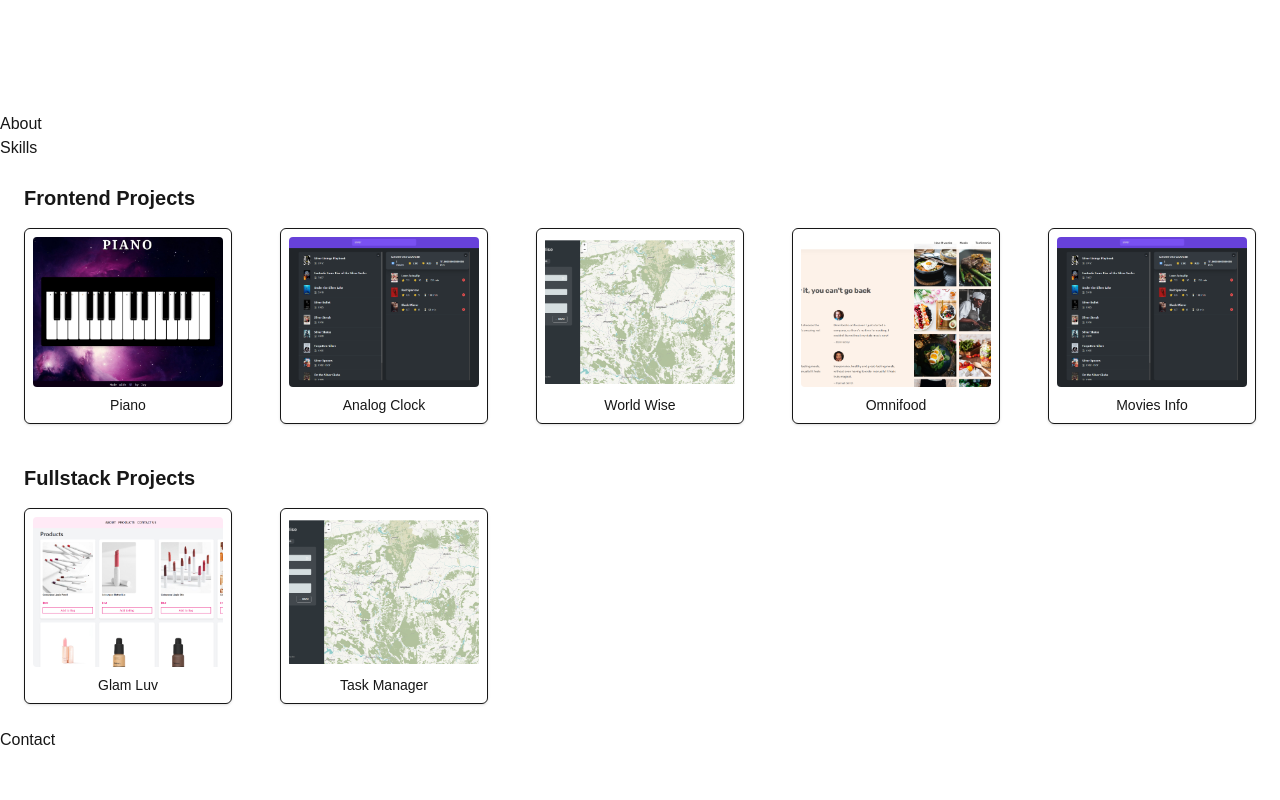
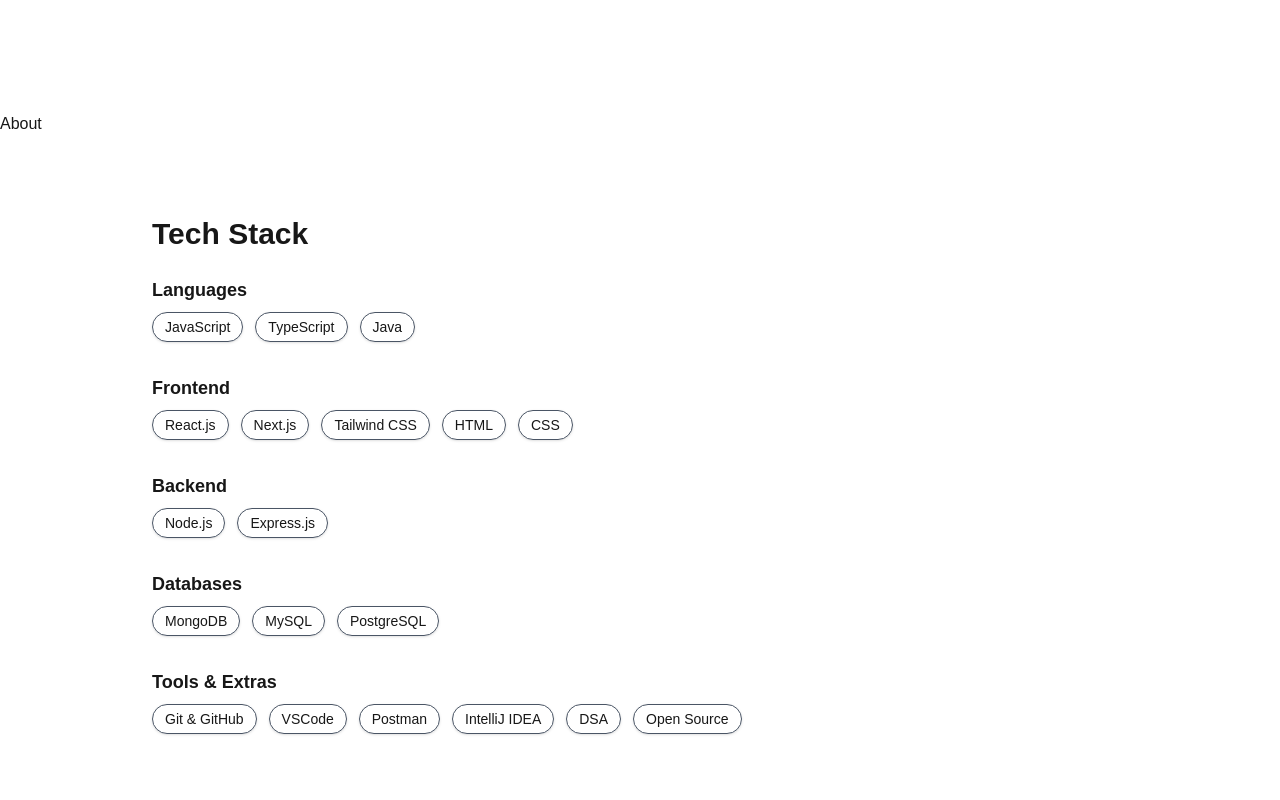
Before and after one commit to jayk-gupta/nextjs-portfolio, a Next.js app: page / in a window 1280 px wide. Shown: the part 740-1540 px from the top of the page. Before the commit the page ends 1492 px from the top, so only its background shows below. Built offline with nearby package versions, Linux system fonts and the light colour scheme.

Commit message:
create skills page

```diff
--- a/src/app/components/HomePage/Skills.tsx
+++ b/src/app/components/HomePage/Skills.tsx
@@ -1,9 +1,62 @@
-import React from 'react'
+import React from "react";
+// data/skills.ts
+export const skills = [
+  {
+    category: "Languages",
+    items: ["JavaScript", "TypeScript", "Java"],
+  },
+  {
+    category: "Frontend",
+    items: ["React.js", "Next.js", "Tailwind CSS", "HTML", "CSS"],
+  },
+  {
+    category: "Backend",
+    items: ["Node.js", "Express.js"],
+  },
+  {
+    category: "Databases",
+    items: ["MongoDB", "MySQL", "PostgreSQL"],
+  },
+  {
+    category: "Tools & Extras",
+    items: [
+      "Git & GitHub",
+      "VSCode",
+      "Postman",
+      "IntelliJ IDEA",
+      "DSA",
+      "Open Source",
+    ],
+  },
+];
 
 function Skills() {
   return (
-    <div>Skills</div>
-  )
+    <section id="skills" className="py-20 px-6 max-w-5xl mx-auto">
+      <h2 className="text-3xl font-bold mb-6">Tech Stack</h2>
+
+      <div className="space-y-8">
+        {skills.map((group) => (
+          <div key={group.category}>
+            <h3 className="text-lg font-semibold mb-2 text-muted-foreground">
+              {group.category}
+            </h3>
+            <div className="flex flex-wrap gap-3">
+              {group.items.map((skill) => (
+                <SkillBadge key={skill} name={skill} />
+              ))}
+            </div>
+          </div>
+        ))}
+      </div>
+    </section>
+  );
 }
+// components/SkillBadge.tsx
+const SkillBadge = ({ name }: { name: string }) => (
+  <span className="bg-muted text-sm px-3 py-1 rounded-full shadow text-muted-foreground border border-gray-600">
+    {name}
+  </span>
+);
 
-export default Skills
+export default Skills;
```
